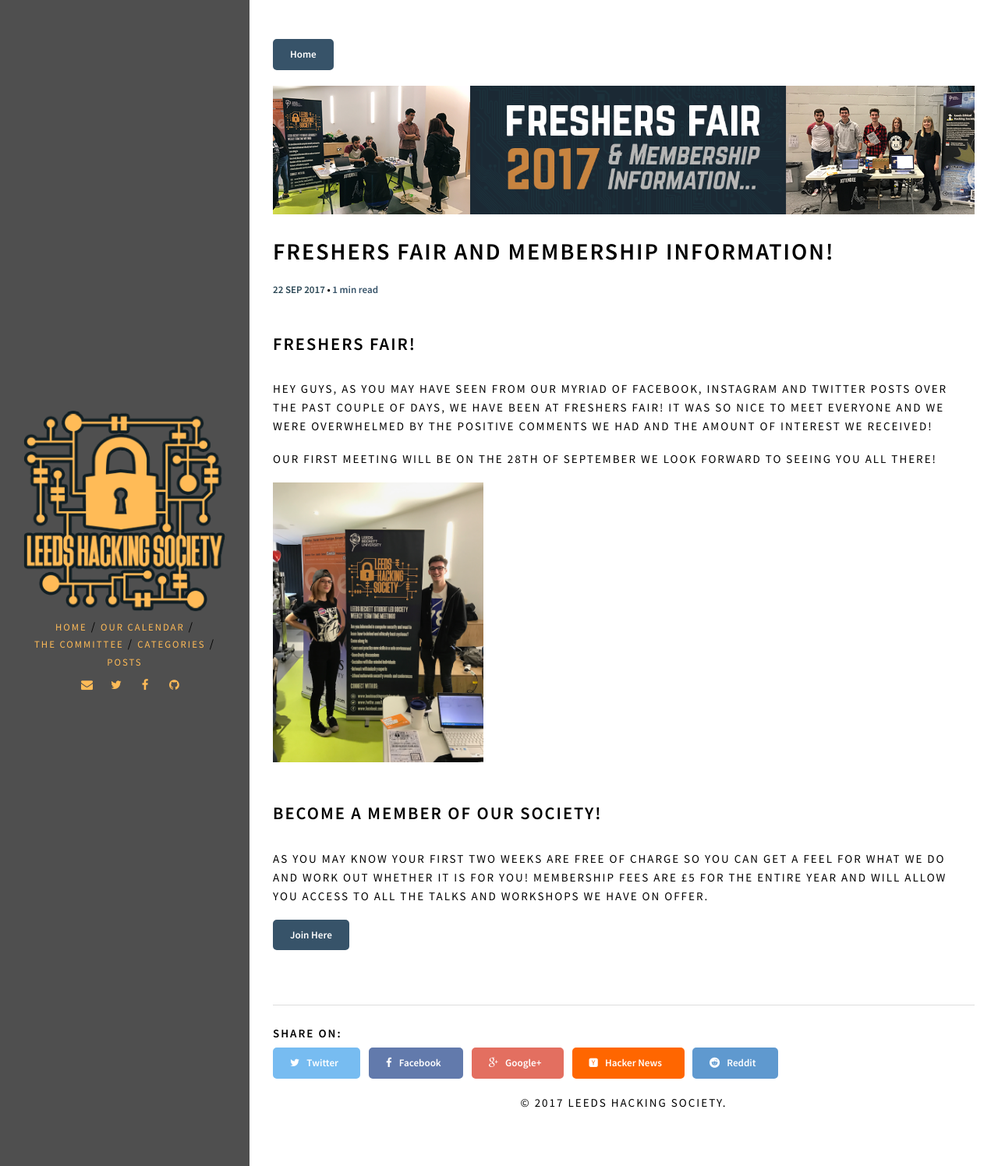
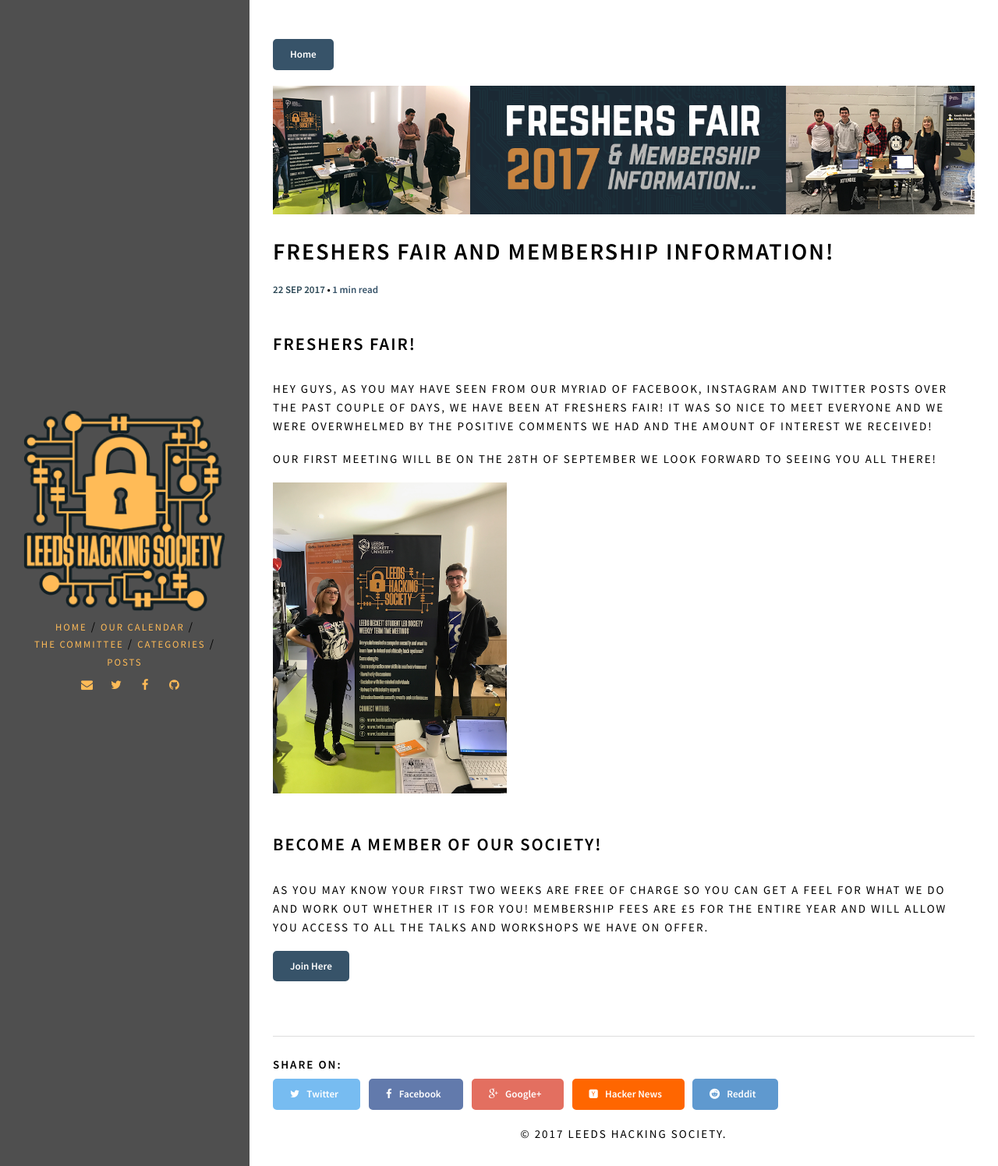
Before and after one commit to LeedsHackingSociety/LeedsHackingSociety.github.io, a Jekyll site: the page built from _posts/2017-09-22-freshers.md, in a window 1280 px wide. Shown: the whole page at 78% size. Built offline with Jekyll 4.4.1, drawn with Linux system fonts in a browser that asks for light colours.

Commit message:
freshers fair

```diff
--- a/_posts/2017-09-22-freshers.md
+++ b/_posts/2017-09-22-freshers.md
@@ -13,7 +13,7 @@
 
 Our first meeting will be on the 28th of September we look forward to seeing you all there!
 
-![New Banner](/img/photos/banner.png){:style="width: 30%;"}
+![New Banner](/img/photos/banner.png){:style="width: 300px;"}
 
 ### Become a Member of Our Society!
 As you may know your first two weeks are free of charge so you can get a feel for what we do and work out whether it is for you!
```
